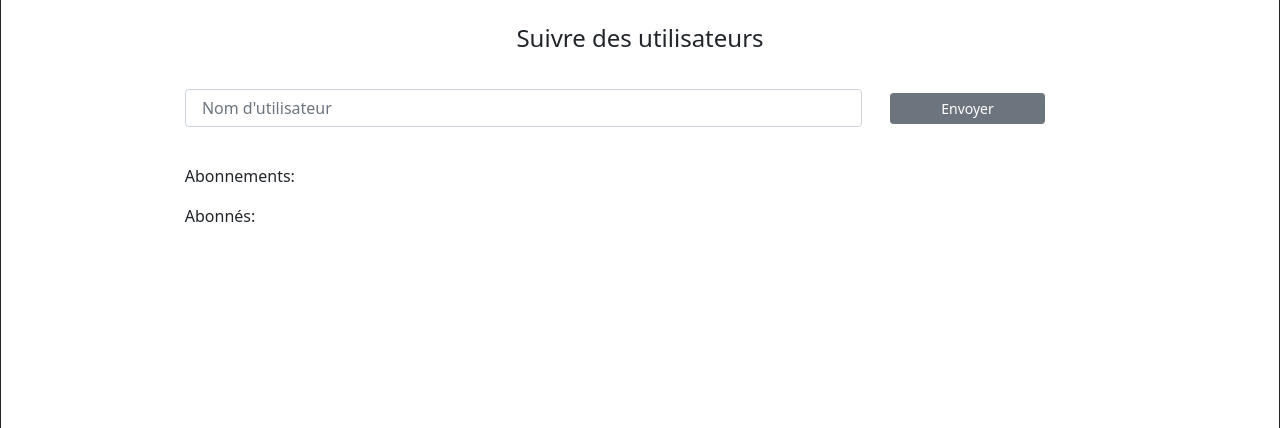
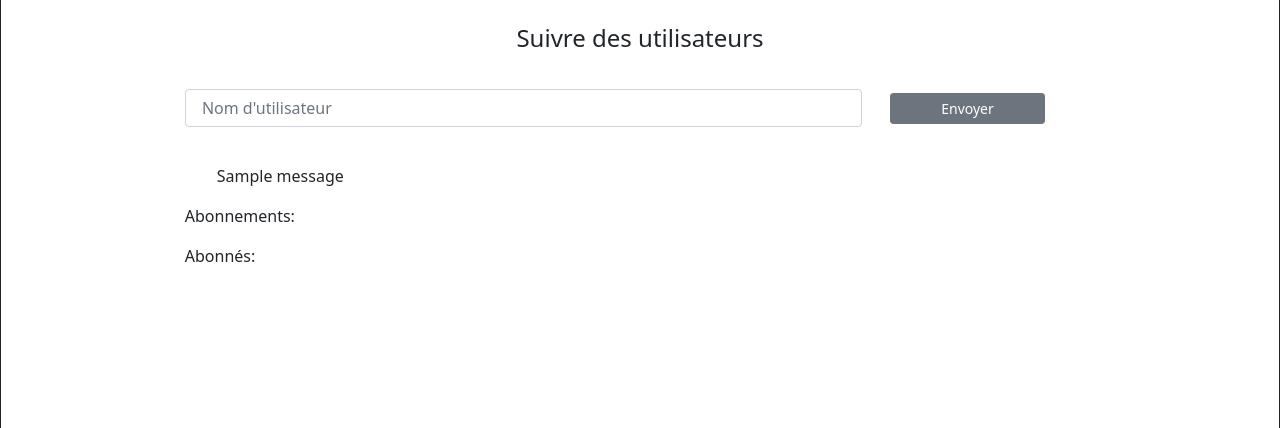
Before and after one commit to PascalineBo/Blog_books_reviews, a Django app: page /follow-users/ in a window 1280 px wide. Shown: the part 77-505 px from the top of the page. Run offline with Django 4.2, Linux system fonts and the light colour scheme; a user stored in the database is signed in; data comes from the database, SQL or seed files in the repository; both versions use the stored data as it was after the commit; tables that the repository leaves empty hold one stand-in row (values such as "Sample post"); one stand-in notice (Sample message) is shown; some libraries are stand-ins or nearby versions.

Commit message:
finition sur l'affichage des messages d'erreurs pour les abonnements

```diff
--- a/blog/static/blog/styles.css
+++ b/blog/static/blog/styles.css
@@ -7,6 +7,12 @@
                 }
  .unchecked {color: grey;
                 }
+
+/* messages for follower subscription */
+ ul
+ {
+    list-style-type: none;
+  }
 
 /* responsive navigation menu */
 @media screen and (max-width: 600px) {
--- a/blog/templates/blog/follow_users_form.html
+++ b/blog/templates/blog/follow_users_form.html
@@ -17,6 +17,13 @@
                 </div>
             </form>
         </div>
+        {% if messages %}
+            <ul class="messages">
+                {% for message in messages %}
+                <li{% if message.tags %} class="{{ message.tags }}"{% endif %}>{{ message }}</li>
+                {% endfor %}
+            </ul>
+        {% endif %}
 
         <thead>Abonnements:
         </thead>
--- a/blog/views.py
+++ b/blog/views.py
@@ -169,23 +169,23 @@
         try:
             new_followed_user = User.objects.get(username=request.POST['followed_user'])
         except ObjectDoesNotExist:
-            error_message = f"<strong>{request.POST['followed_user'].lower()}" \
-                            f"</strong> n'existe pas dans la base de donnée."
+            error_message = f"{request.POST['followed_user'].lower()}" \
+                            f" n'existe pas dans la base de donnée."
             messages.add_message(request, messages.ERROR, message=error_message)
             return render(request,
                           "blog/follow_users_form.html",
                           context=context)
-        except None:
-            error_message = f"<strong>{request.POST['followed_user'].lower()}" \
-                            f"</strong> n'existe pas dans la base de donnée."
-            messages.add_message(request, messages.ERROR, message=error_message)
-            return render(request,
-                          "blog/follow_users_form.html",
-                          context=context)
+
         else:
-            # case where the user is looking for himself
+            # case when the user is looking for himself
             if new_followed_user.username == request.user.username:
                 error_message = " --- Vous ne pouvez pas vous suivre vous même! --- "
+                messages.add_message(request, messages.ERROR, message=error_message)
+                return render(request, "blog/follow_users_form.html",
+                              context=context)
+            # case when no username has been keyed in
+            elif new_followed_user.username == '':
+                error_message = " --- Veuillez saisir un nom d'utilisateur --- "
                 messages.add_message(request, messages.ERROR, message=error_message)
                 return render(request, "blog/follow_users_form.html",
                               context=context)
@@ -195,13 +195,13 @@
             try:
                 new_subscription.save()
             except IntegrityError:
-                error_message = f"Vous suivez déjà <strong>{new_followed_user}</strong>."
+                error_message = f"Vous suivez déjà {new_followed_user}."
                 messages.add_message(request, messages.ERROR, message=error_message)
                 return render(request,
                               "blog/follow_users_form.html",
                               context=context)
             else:
-                success_message = f"Vous suivez désormais <strong>{new_subscription.followed_user}</strong>."
+                success_message = f"Vous suivez désormais {new_subscription.followed_user}."
                 messages.add_message(request, messages.SUCCESS, message=success_message)
                 return render(request,
                               "blog/follow_users_form.html",
```
Also changed, not shown: requirements.txt (added, +10 -0 lines), db.sqlite3.
